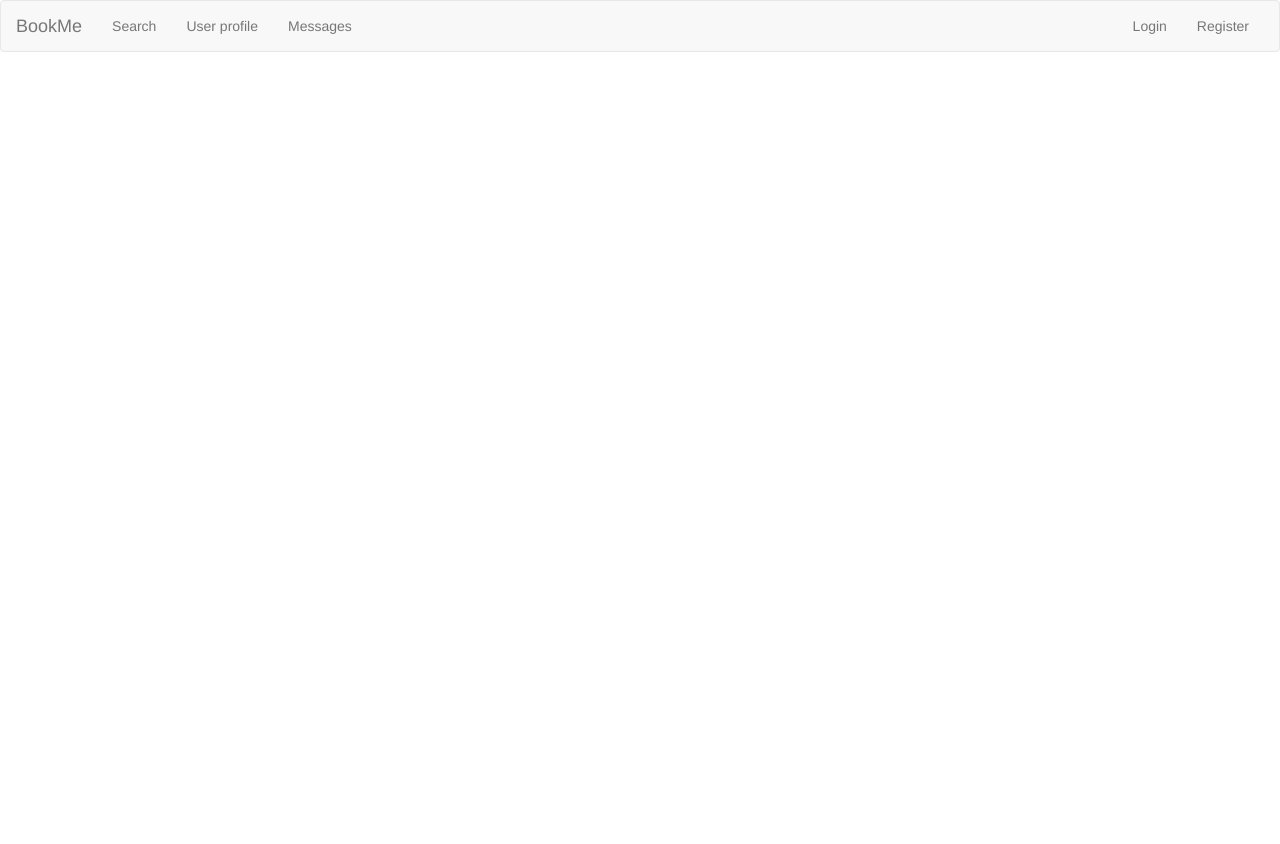
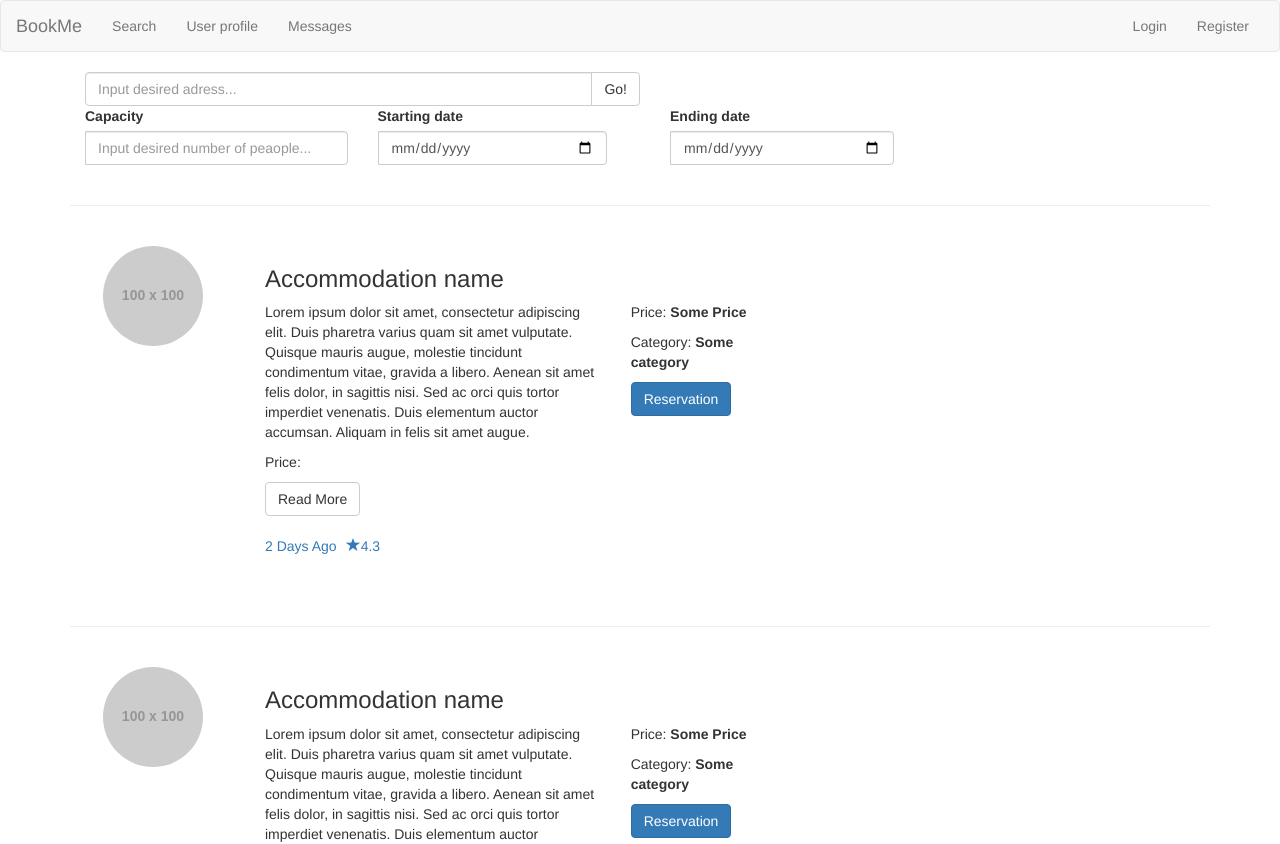
Before and after one commit to karpic/xvs2018, an Angular app: page /search in a window 1280 px wide. Before the commit this address led to /. Shown: the top 844 px of the page. Before the commit the page ends 800 px from the top, so only its background shows below. Built offline with nearby package versions, Linux system fonts and the light colour scheme.

Commit message:
Search komponenta

```diff
--- a/src/app/app-routing.module.ts
+++ b/src/app/app-routing.module.ts
@@ -1,3 +1,4 @@
+import { SearchComponent } from './search/search.component';
 import { LoginComponent } from './auth/login/login.component';
 import { NgModule, Component } from '@angular/core';
 import { CommonModule } from '@angular/common';
@@ -6,7 +7,8 @@ import { RegisterComponent } from './auth/register/register.component';
 
 const routes: Routes = [
  { path: 'login', component: LoginComponent },
- { path: 'register', component: RegisterComponent}
+ { path: 'register', component: RegisterComponent},
+ { path: 'search', component: SearchComponent }
 ];
 
 @NgModule({
--- a/src/app/header/header.component.html
+++ b/src/app/header/header.component.html
@@ -6,7 +6,7 @@
 
     <div class="collapse navbar-collapse">
       <ul class="nav navbar-nav">
-        <li><a href="#">Search</a></li>
+        <li><a routerLink="/search">Search</a></li>
         <li><a href="#">User profile</a></li>
         <li><a href="#">Messages</a></li>
       </ul>
--- /dev/null
+++ b/src/app/search/search-list/accommodation-item/accommodation-item.component.html
@@ -0,0 +1,32 @@
+<div class="row">
+    <br>
+    <div class="col-md-2 col-sm-3 text-center">
+      <a class="story-img" href="#"><img src="//placehold.it/100" style="width:100px;height:100px" class="img-circle"></a>
+    </div>
+    <div class="col-md-10 col-sm-9">
+      <h3>Accommodation name</h3>
+      <div class="row">
+        <div class="col-xs-9">
+          <div class="row">
+            <div class="col-xs-6">
+                <p>Lorem ipsum dolor sit amet, consectetur adipiscing elit. Duis pharetra varius quam sit amet vulputate.
+                    Quisque mauris augue, molestie tincidunt condimentum vitae, gravida a libero. Aenean sit amet felis
+                    dolor, in sagittis nisi. Sed ac orci quis tortor imperdiet venenatis. Duis elementum auctor accumsan.
+                    Aliquam in felis sit amet augue.</p>
+                    <p>Price: </p>
+            </div>
+            <div class="col-xs-3">
+                <p>Price: <b>Some Price</b></p>
+                <p>Category: <b>Some category</b></p>
+                <button type="button" class="btn btn-primary">Reservation</button>
+            </div>
+          </div>
+          <p class="lead"><button class="btn btn-default">Read More</button></p>
+          <ul class="list-inline"><li><a href="#">2 Days Ago</a></li><li><a href="#"><i class="glyphicon glyphicon-star"></i>4.3</a></li></ul>
+          </div>
+        <div class="col-xs-3"></div>
+      </div>
+      <br><br>
+    </div>
+  </div>
+  <hr>
--- /dev/null
+++ b/src/app/search/search-list/accommodation-item/accommodation-item.component.ts
@@ -0,0 +1,15 @@
+import { Component, OnInit } from '@angular/core';
+
+@Component({
+  selector: 'app-accommodation-item',
+  templateUrl: './accommodation-item.component.html',
+  styleUrls: ['./accommodation-item.component.css']
+})
+export class AccommodationItemComponent implements OnInit {
+
+  constructor() { }
+
+  ngOnInit() {
+  }
+
+}
--- /dev/null
+++ b/src/app/search/search-list/search-list.component.html
@@ -0,0 +1,4 @@
+<app-accommodation-item></app-accommodation-item>
+<app-accommodation-item></app-accommodation-item>
+<app-accommodation-item></app-accommodation-item>
+<app-accommodation-item></app-accommodation-item>
--- /dev/null
+++ b/src/app/search/search-list/search-list.component.ts
@@ -0,0 +1,15 @@
+import { Component, OnInit } from '@angular/core';
+
+@Component({
+  selector: 'app-search-list',
+  templateUrl: './search-list.component.html',
+  styleUrls: ['./search-list.component.css']
+})
+export class SearchListComponent implements OnInit {
+
+  constructor() { }
+
+  ngOnInit() {
+  }
+
+}
--- /dev/null
+++ b/src/app/search/search.component.html
@@ -0,0 +1,39 @@
+<div class="container">
+  <div class="row">
+      <div class="col-lg-6">
+          <div class="input-group">
+            <input type="text" id="address" name="address" class="form-control" placeholder="Input desired adress...">
+            <span class="input-group-btn">
+              <button class="btn btn-default" type="button">Go!</button>
+            </span>
+          </div>
+        </div>
+  </div>
+
+  <div class="row">
+    <div class="col-lg-3">
+      <div class="input-group">
+        <label for="capacity">Capacity</label>
+        <input type="text" name="capacity" id="capacity"  class="form-control" placeholder="Input desired number of peaople...">
+      </div>
+    </div>
+
+  <div class="col-lg-3">
+        <div class="input-group">
+          <label for="dateFrom">Starting date</label>
+          <input name="dateFrom" id="dateFrom" type="date" class="form-control">
+        </div>
+  </div>
+
+    <div class="col-lg-3">
+        <div class="input-group">
+          <label for="dateTo">Ending date</label>
+          <input name="dateTo" id="dateTo" type="date" class="form-control">
+        </div>
+    </div>
+  </div>
+</div>
+<br>
+<hr>
+
+<app-search-list></app-search-list>
--- /dev/null
+++ b/src/app/search/search.component.ts
@@ -0,0 +1,15 @@
+import { Component, OnInit } from '@angular/core';
+
+@Component({
+  selector: 'app-search',
+  templateUrl: './search.component.html',
+  styleUrls: ['./search.component.css']
+})
+export class SearchComponent implements OnInit {
+
+  constructor() { }
+
+  ngOnInit() {
+  }
+
+}
```
Also changed, not shown: src/app/app.module.ts (+7 -1 lines), src/app/search/search-list/accommodation-item/accommodation-item.component.css (added), src/app/search/search-list/search-list.component.css (added), src/app/search/search.component.css (added).
